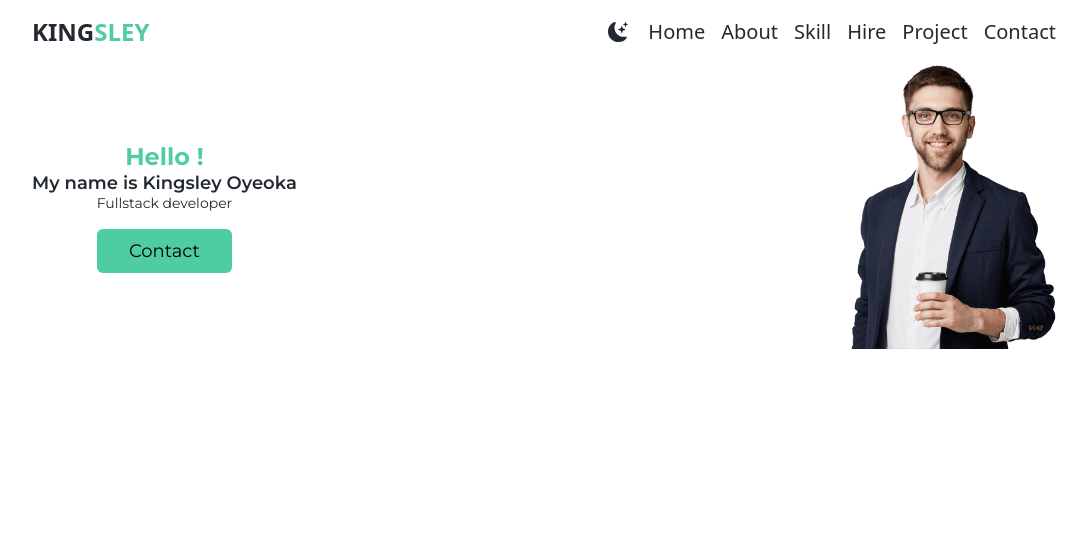
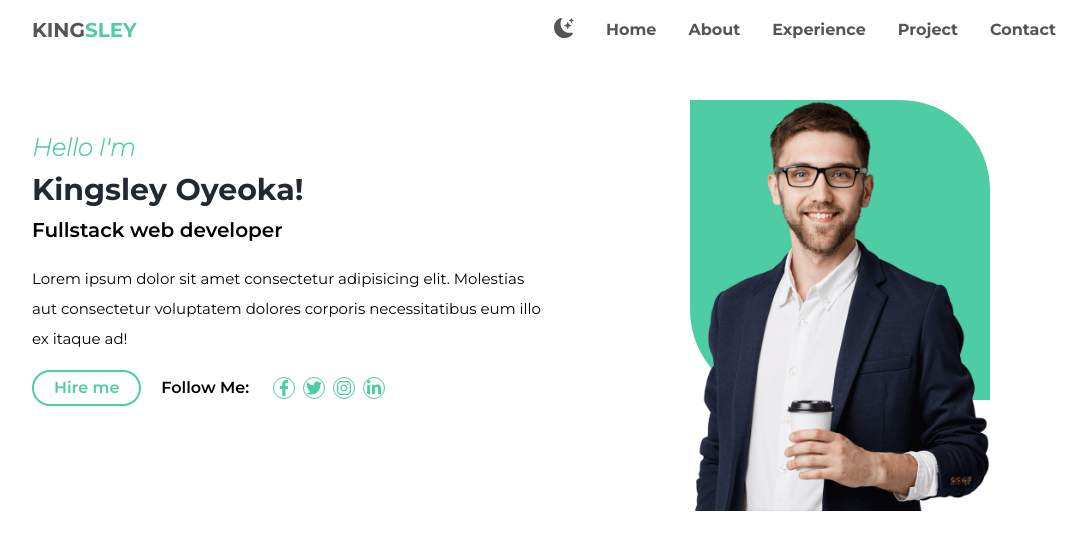
Before and after one commit to kingsleyoy/my_portfolio, a React (Create React App) app: page / in a window 1280 px wide. Shown: the top 550 px of the page, without its empty margins (96-1183 px from the left). Built offline with nearby package versions, Linux system fonts and the light colour scheme.

Commit message:
third commit

```diff
--- a/src/App.js
+++ b/src/App.js
@@ -2,15 +2,13 @@ import React from "react";
 import Navbar from "./components/Navbar/Navbar";
 import IntroSection from "./components/Hero/IntroSection";
 
-function App() {
+const App = () => {
   return (
-    <div className="dark:bg-[#232931] h-screen overflow-x-hidden">
+    <div className=" w-full h-screen dark:bg-[#232931] overflow-x-hidden ">
       <Navbar />
-      <div className="  max-w-[90%] md:max-w-[80%] mx-auto">
-        <IntroSection />
-      </div>
+      <IntroSection />
     </div>
   );
-}
+};
 
 export default App;
--- /dev/null
+++ b/src/components/About/About.jsx
@@ -0,0 +1,11 @@
+import React from "react";
+
+const About = () => {
+  return (
+    <div id="about" className=" h-96">
+      About
+    </div>
+  );
+};
+
+export default About;
--- a/src/components/Hero/IntroSection.jsx
+++ b/src/components/Hero/IntroSection.jsx
@@ -1,29 +1,65 @@
 import React from "react";
-import bannerImg from "../../assets/bannerImg.png";
+import banner from "../../assets/bannerImg.png";
+import {
+  FaFacebookF,
+  FaTwitter,
+  FaLinkedinIn,
+  FaInstagram,
+} from "react-icons/fa";
 
 const IntroSection = () => {
   return (
-    <div className="flex flex-col-reverse md:flex-row md:gap-10 justify-between items-center gap-6 mont">
-      <div className=" leading-5 text-center">
-        <h3 className=" text-[#4ECCA3] text-2xl font-bold text-center">
-          Hello !
-        </h3>
-        <h3 className=" text-[18px] font-[600] text-[#232931] dark:text-[#EEEEEE]">
-          My name is Kingsley Oyeoka
-        </h3>
-        <h4 className="  text-sm dark:text-[#EEEEEE] text-[#232931] ">
-          Fullstack developer
-        </h4>
-        <div>
-          <a href="mailto:kingsleyoyeokz@gmail.com">
-            <button className=" py-2 px-8 mycolor rounded-md text-lg mt-4">
-              Contact
-            </button>
-          </a>
+    <div className="w-full pt-10 mont h-[80%]">
+      <div className=" w-[90%] md:w-[80%] mx-auto flex flex-col-reverse md:flex-row gap-20">
+        <div className=" md:w-1/2 flex flex-col justify-center md:leading-[2]">
+          <em className=" mycolor font-bold text-xl md:text-2xl capitalize pt-8">
+            Hello i'm
+          </em>
+          <h1 className=" text-2xl md:text-3xl capitalize font-bold py-2 myblack dark:text-white">
+            kingsley Oyeoka!
+          </h1>
+          <h2 className=" text-base md:text-xl font-semibold pb-5 dark:text-[#CCC]">
+            Fullstack web developer
+          </h2>
+          <p className=" text-[13px] md:text-[15px] dark:text-[#FAFAFA]">
+            Lorem ipsum dolor sit amet consectetur adipisicing elit. Molestias
+            aut consectetur voluptatem dolores corporis necessitatibus eum illo
+            ex itaque ad!
+          </p>
+
+          <div className=" flex flex-col md:flex-row gap-5 pt-4">
+            <a href="mailto:kingsleyoyeokz@gmail.com">
+              <button className=" border-2 px-5 border-[#4ECCA3] mycolor font-semibold rounded-full hover:bg-[#4ECCA3] hover:text-[#444]">
+                Hire me
+              </button>
+            </a>
+
+            <div className=" flex gap-6 items-center">
+              <p className=" font-semibold capitalize dark:text-[#EBEBEB]">
+                follow me:
+              </p>
+              <div className=" flex gap-2 ">
+                <span className=" border-[1px] p-[2px] border-[#4ECCA3] mycolor rounded-full">
+                  <FaFacebookF />
+                </span>
+                <span className=" border-[1px] p-[2px] border-[#4ECCA3] mycolor rounded-full">
+                  <FaTwitter />
+                </span>
+                <span className=" border-[1px] p-[2px] border-[#4ECCA3] mycolor rounded-full">
+                  <FaInstagram />
+                </span>
+                <span className=" border-[1px] p-[2px] border-[#4ECCA3] mycolor rounded-full">
+                  <FaLinkedinIn />
+                </span>
+              </div>
+            </div>
+          </div>
         </div>
-      </div>
-      <div className=" w-52 h-46">
-        <img src={bannerImg} alt="banner person" />
+        <div className=" flex-1  md:w-1/2 flex justify-center">
+          <div className=" h-[250px] w-[250px] md:h-[300px] md:w-[300px] bg-[#4ECCA3] rounded-tr-[30%] rounded-bl-[30%] relative">
+            <img src={banner} alt="banner" className="absolute" />
+          </div>
+        </div>
       </div>
     </div>
   );
--- a/src/components/Navbar/Navbar.jsx
+++ b/src/components/Navbar/Navbar.jsx
@@ -1,99 +1,101 @@
-import React, { useEffect, useState } from "react";
+import React, { useState } from "react";
+import { BsMoonStarsFill, BsSun } from "react-icons/bs";
+import { FaBars, FaTimes } from "react-icons/fa";
 import { navList } from "../../constant/Constant";
-import { FaBars, FaTimes } from "react-icons/fa";
-import { BsFillMoonStarsFill, BsSun } from "react-icons/bs";
-import { Link } from "react-scroll";
 
 const Navbar = () => {
-  const [theme, setTheme] = useState("light");
   const [open, setOpen] = useState(false);
+  const [menu, setMenu] = useState(false);
+  // const [shade, setShade] = useState(false);
 
-  useEffect(() => {
-    if (theme === "dark") {
+  const handleOpen = () => {
+    setOpen(!open);
+  };
+
+  const handleMenu = () => {
+    setMenu(!menu);
+  };
+
+  if (open === true) {
     document.documentElement.classList.add("dark");
   } else {
     document.documentElement.classList.remove("dark");
   }
-  }, [theme]);
 
-  const handleTheme = () => {
-    setTheme(theme === "dark" ? "light" : "dark");
+  const closeMenu = () => {
+    setMenu(false);
   };
 
-  const handleOpen = () => {
-    setOpen(!open);
-  };
+  window.addEventListener("scroll", () => {
+    if (window.scrollY > 0) {
+      console.log("scrolling");
+    } else {
+      console.log("not scrolling");
+    }
+    console.log("scrolling");
+  });
+
   return (
-    <div className=" w-full h-10 md:h-16 relative">
-      <div className=" h-full flex items-center justify-between max-w-[90%] md:max-w-[80%] text-[#232931] mx-auto dark:text-[#EEEEEE]  ">
-        <h1 className=" font-bold text-xl uppercase md:text-2xl z-50">
+    <div
+      id="navi"
+      className=" w-full sticky top-0 bg-white dark:bg-[#232931] z-[999]"
+    >
+      <div className=" w-[90%] md:w-[80%] mx-auto flex justify-between items-center h-10 md:h-[60px] mont text-[#555] dark:text-white">
+        <h3 className=" font-bold uppercase md:text-xl text-lg z-[999]">
           King<span className=" text-[#4ECCA3]">sley</span>
-        </h1>
+        </h3>
+        <ul className=" hidden md:flex justify-between gap-8 font-bold capitalize">
+          <li>
+            <span
+              onClick={handleOpen}
+              className=" hover:text-[#ff0] cursor-pointer"
+            >
+              {open ? <BsSun size={20} /> : <BsMoonStarsFill size={20} />}
+            </span>
+          </li>
+          {navList.map(({ id, name }) => (
+            <li
+              key={id}
+              className=" hover:text-[#4ECCA3] duration-300 cursor-pointer"
+            >
+              {name}
+            </li>
+          ))}
+        </ul>
 
-        {/* WideScreen NavBar */}
-        <div className=" flex items-center justify-center gap-5">
-          <span
-            onClick={handleTheme}
-            className=" cursor-pointer hidden md:block "
-          >
-            {theme === "dark" ? (
-              <span className=" hover:text-[#ff0]">
-                <BsSun size={20} color={{ color: "#fff" }} />
-              </span>
+        <span onClick={handleMenu} className="md:hidden z-[999]">
+          {menu ? (
+            <FaTimes size={20} style={{ color: "#4ECCA3" }} />
           ) : (
-              <BsFillMoonStarsFill size={20} />
+            <FaBars size={20} />
           )}
         </span>
-          <ul className="  hidden md:flex items-center justify-center gap-4 text-xl capitalize">
-            {navList.map((data) => (
+
+        <div
+          className={` h-screen top-0 ${
+            menu ? "right-0" : "right-[-100%]"
+          } md:hidden absolute w-full duration-300 bg-[#fff] dark:bg-[#232931] `}
+        >
+          <ul className=" flex flex-col gap-8 items-center justify-center capitalize font-semibold cursor-pointer ">
+            <li className=" pt-[80px]">
+              <span
+                onClick={handleOpen}
+                className=" hover:text-[#ff0] cursor-pointer"
+              >
+                {open ? <BsSun size={20} /> : <BsMoonStarsFill size={20} />}
+              </span>
+            </li>
+            {navList.map(({ id, name }) => (
               <li
-                key={data.id}
-                className=" hover:text-[#4ECCA3] duration-300 cursor-pointer"
+                key={id}
+                className=" py-5 hover:text-[#4ECCA3]"
+                onClick={closeMenu}
               >
-                <Link>{data.name}</Link>
+                {name}
               </li>
             ))}
           </ul>
         </div>
-
-        {/* Mobile navbar */}
-        <span className=" md:hidden duration-300 z-50" onClick={handleOpen}>
-          {open ? (
-            <span className=" text-[#4ECCA3]">
-              <FaTimes size={20} />
-            </span>
-          ) : (
-            <span className=" dark:text-white">
-              <FaBars size={20} />
-            </span>
-          )}
-        </span>
-
-        <ul
-          className={` absolute top-0 ${
-            open ? "right-0" : "-right-[100%]"
-          } h-screen w-full bg-white bg-opacity-4 dark:text-[#EEEEEE] text-[#232931] dark:bg-[#26282B] flex flex-col items-center text-xl justify-center capitalize  leading-10 md:hidden duration-300`}
-        >
-          <li className=" mb-5">
-            <span onClick={handleTheme}>
-              {theme === "dark" ? (
-                <span className=" hover:text-[#ff0]">
-                  <BsSun size={20} color={{ color: "#fff" }} />
-                </span>
-              ) : (
-                <BsFillMoonStarsFill size={20} />
-              )}
-            </span>
-          </li>
-          {navList.map((data) => (
-            <li
-              key={data.id}
-              className="hover:text-[#4ECCA3] cursor-pointer py-[8px]"
-            >
-              <Link onClick={() => setOpen(false)}>{data.name}</Link>
-            </li>
-          ))}
-        </ul>
       </div>
     </div>
   );
--- a/src/constant/Constant.js
+++ b/src/constant/Constant.js
@@ -8,13 +8,10 @@ export const navList = [
     id: "about",
   },
   {
-    name: "Skill",
-    id: "skill",
+    name: "Experience",
+    id: "experience",
   },
-  {
-    name: "Hire",
-    id: "hire",
-  },
+
   {
     name: "Project",
     id: "project",
--- a/src/index.css
+++ b/src/index.css
@@ -22,14 +22,14 @@
 }
 
 .mycolor{
-    background-color: #4ECCA3;
+    color: #4ECCA3;
 }
 .myblack{
-    background-color: #232931;
+    color: #232931;
 }
 .mywhite{
-    background-color: #EEEEEE;
+    color: #EEEEEE;
 }
 .myshade{
-    background-color: #393E46;
+    color: #393E46;
 }
--- a/tailwind.config.js
+++ b/tailwind.config.js
@@ -3,7 +3,11 @@ module.exports = {
   darkMode: "class",
   content: ["./src/**/*.{js,jsx,ts,tsx}"],
   theme: {
-    extend: {},
+    extend: {
+      boxShadow: {
+        "3xl": "0 1px 2px 0 #393E46",
+      },
+    },
   },
   plugins: [],
 };
```
Lines whose indentation alone changed are shown as unchanged.
